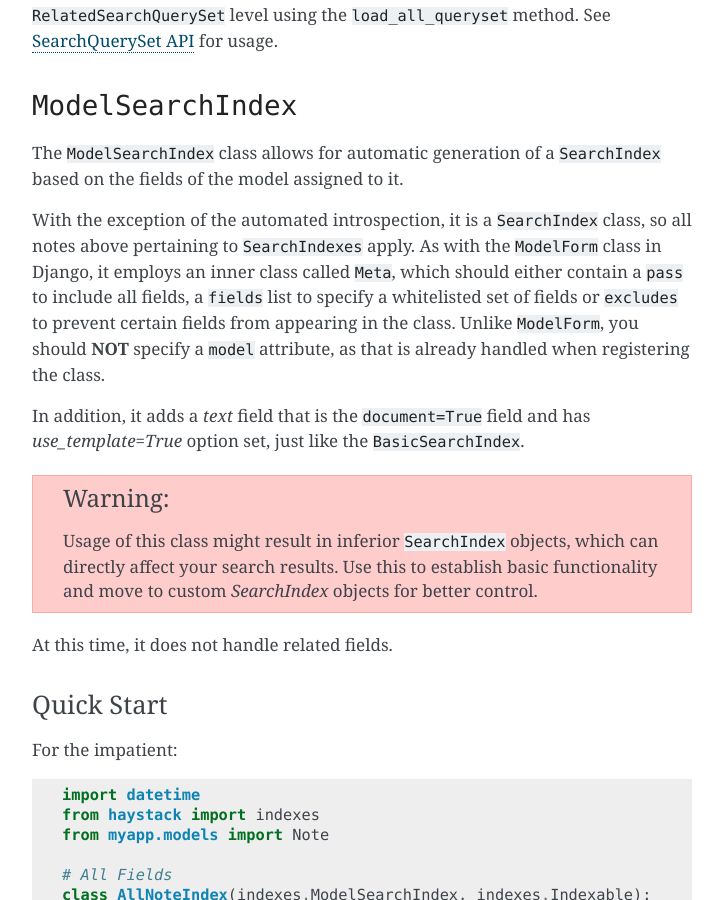
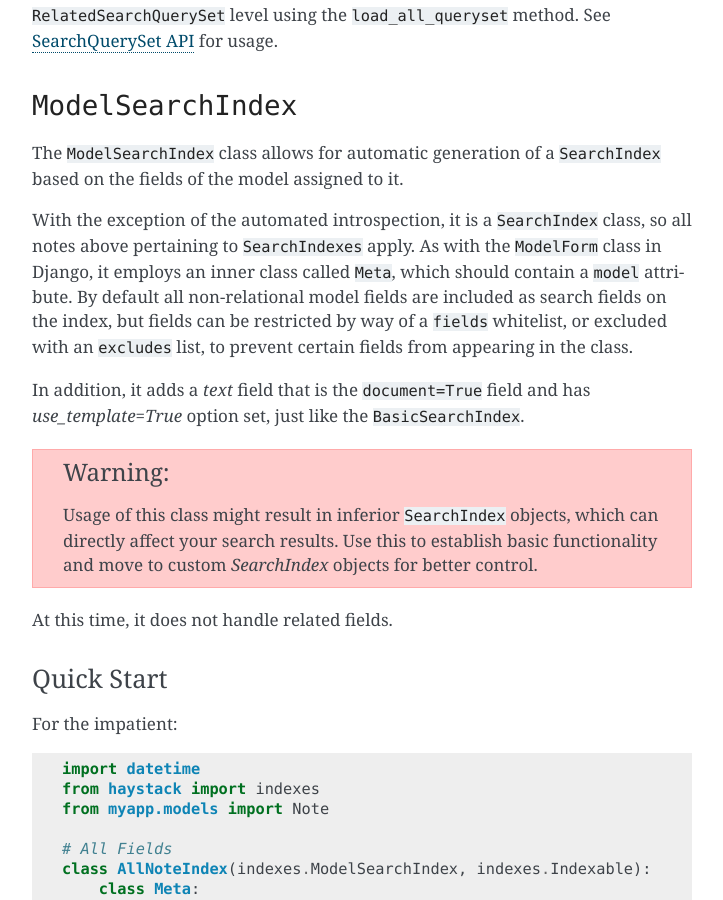
Before and after one commit to django-haystack/django-haystack, a Sphinx documentation site: the page built from docs/searchindex_api.rst, in a window 1280 px wide and 900 px high, scrolled down 11786 px. Shown: the whole window, without its empty margins (388-1111 px from the left). Built offline with Sphinx 7.4.7, drawn with Linux system fonts in a browser that asks for light colours.

Commit message:
Fix documentation regarding ModelSearchIndex to match current behavior
Closes #606. Thanks to @bradleyayers for the report.

```diff
--- a/docs/searchindex_api.rst
+++ b/docs/searchindex_api.rst
@@ -566,11 +566,11 @@
 
 With the exception of the automated introspection, it is a ``SearchIndex``
 class, so all notes above pertaining to ``SearchIndexes`` apply. As with the
-``ModelForm`` class in Django, it employs an inner class called ``Meta``,
-which should either contain a ``pass`` to include all fields, a ``fields`` list
-to specify a whitelisted set of fields or ``excludes`` to prevent certain fields
-from appearing in the class. Unlike ``ModelForm``, you should **NOT** specify
-a ``model`` attribute, as that is already handled when registering the class.
+``ModelForm`` class in Django, it employs an inner class called ``Meta``, which
+should contain a ``model`` attribute. By default all non-relational model
+fields are included as search fields on the index, but fields can be restricted
+by way of a ``fields`` whitelist, or excluded with an ``excludes`` list, to
+prevent certain fields from appearing in the class.
 
 In addition, it adds a `text` field that is the ``document=True`` field and
 has `use_template=True` option set, just like the ``BasicSearchIndex``.
```
